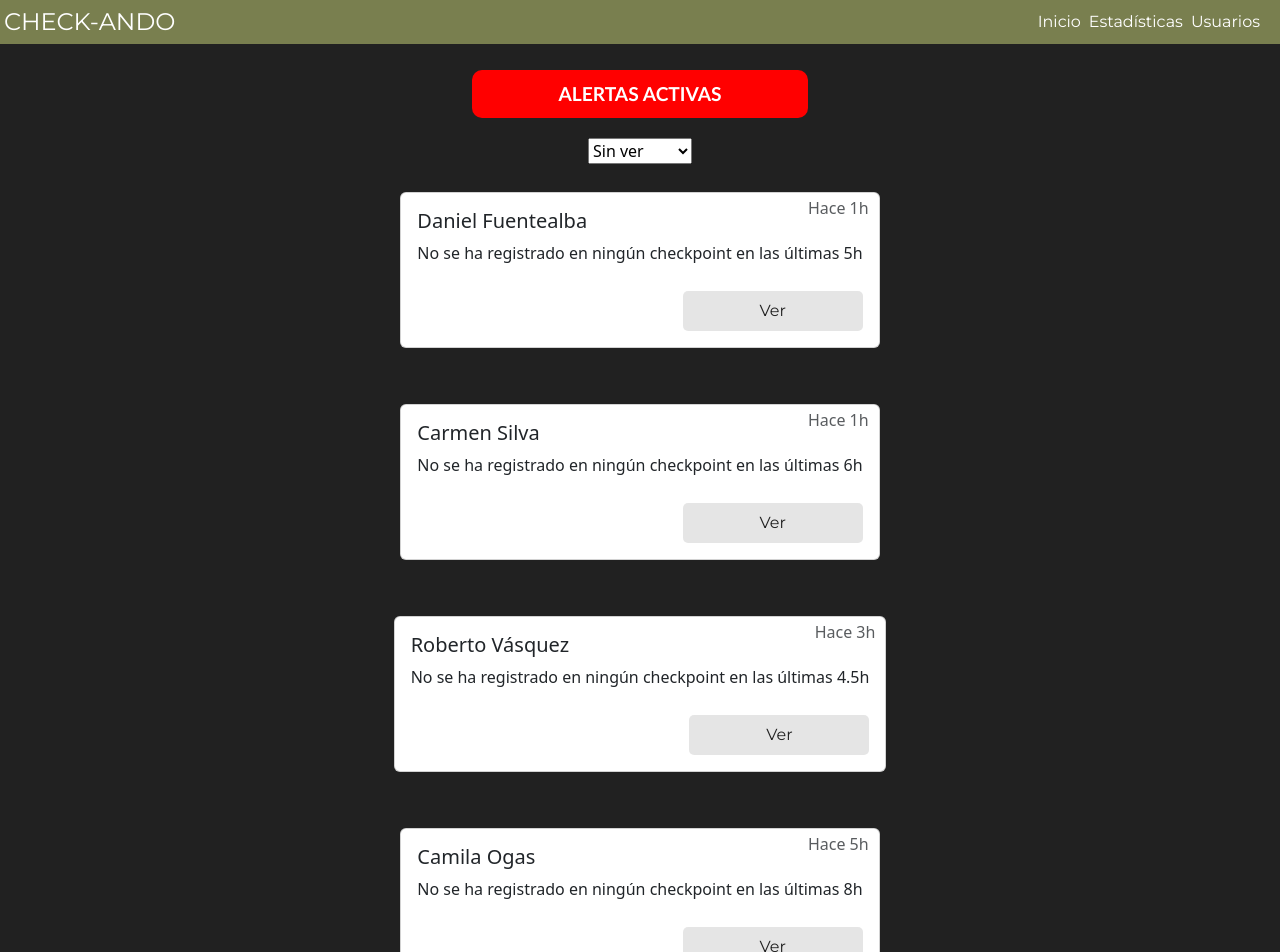
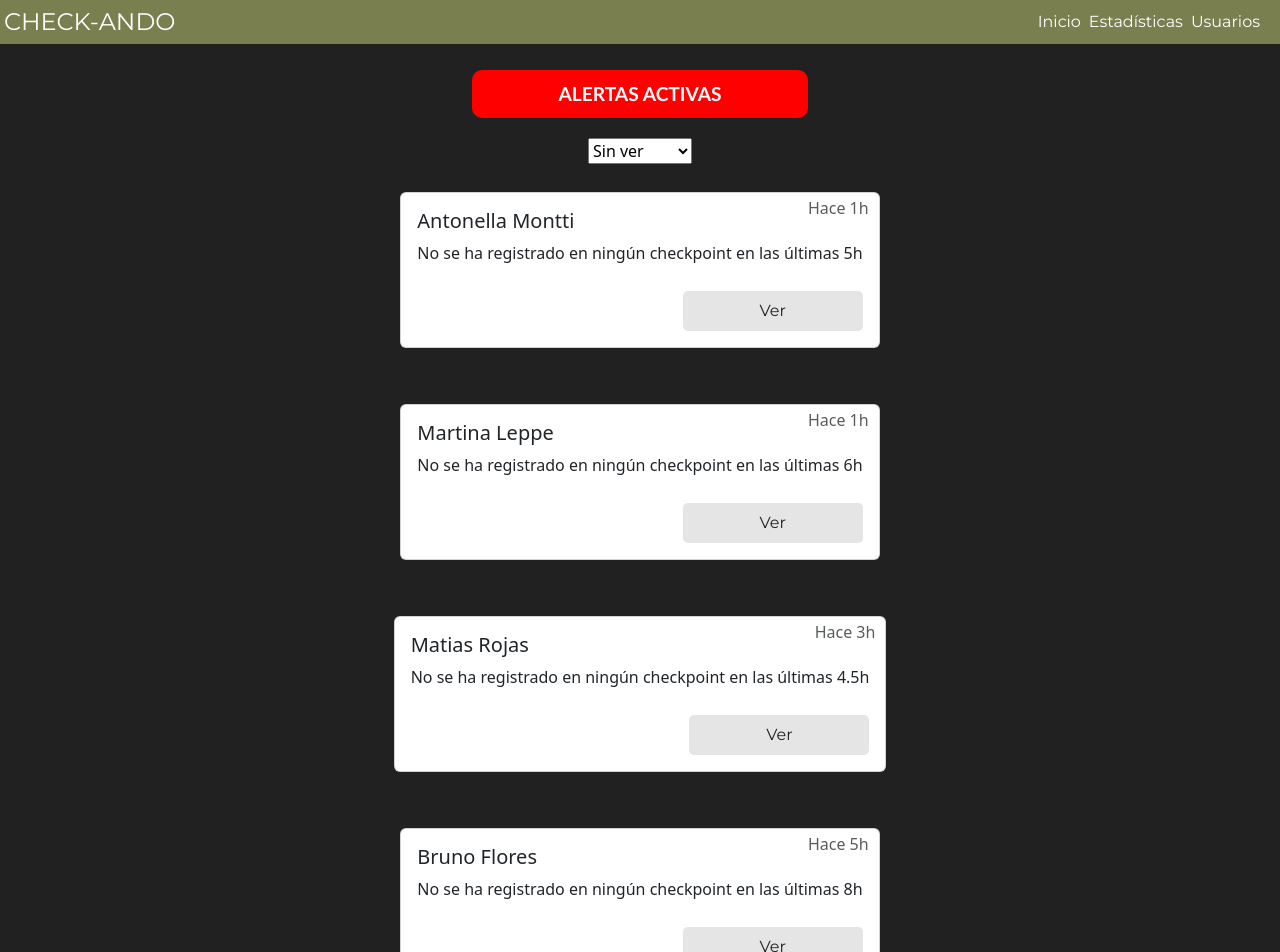
Before and after one commit to mane6867/check-ando-frontend, a React (Vite) app: page /alertas in a window 1280 px wide. Shown: the top 952 px of the page. Built offline with nearby package versions, Linux system fonts and the light colour scheme.

Commit message:
fix coordinacion datos

```diff
--- a/src/pages/Alertas/AlertasActivas/AlertasActivas.jsx
+++ b/src/pages/Alertas/AlertasActivas/AlertasActivas.jsx
@@ -6,10 +6,10 @@ import { useState } from 'react';
 export default function AlertasActivas () {
     const navigate = useNavigate();
     const alerta_total = [
-        {estado: "Sin ver" ,nombre: "Daniel Fuentealba", id: 1, tiempo: "1", alerta: "No se ha registrado en ningún checkpoint en las últimas 5h"},
-        {estado: "Sin ver" ,nombre: "Carmen Silva", id: 2, tiempo: "1", alerta: "No se ha registrado en ningún checkpoint en las últimas 6h"},
-        {estado: "Sin ver" ,nombre: "Roberto Vásquez", id: 3, tiempo: "3", alerta: "No se ha registrado en ningún checkpoint en las últimas 4.5h"},
-        {estado: "Sin ver" ,nombre: "Camila Ogas" , id: 4, tiempo: "5", alerta: "No se ha registrado en ningún checkpoint en las últimas 8h"},
+        {estado: "Sin ver" ,nombre: "Antonella Montti", id: 1, tiempo: "1", alerta: "No se ha registrado en ningún checkpoint en las últimas 5h"},
+        {estado: "Sin ver" ,nombre: "Martina Leppe", id: 2, tiempo: "1", alerta: "No se ha registrado en ningún checkpoint en las últimas 6h"},
+        {estado: "Sin ver" ,nombre: "Matias Rojas", id: 3, tiempo: "3", alerta: "No se ha registrado en ningún checkpoint en las últimas 4.5h"},
+        {estado: "Sin ver" ,nombre: "Bruno Flores" , id: 4, tiempo: "5", alerta: "No se ha registrado en ningún checkpoint en las últimas 8h"},
         {estado: "Recibidas" ,nombre: "Isabel Jofré" , id: 5, tiempo: "5", alerta: "No se ha registrado en ningún checkpoint en las últimas 9h"},
         {estado: "Recibidas" ,nombre: "Gabriela Pino" , id: 6, tiempo: "8", alerta: "No se ha registrado en ningún checkpoint en las últimas 9h"},
         {estado: "Trabajadas",nombre: "Diego Pérez" , id: 7, tiempo: "10", alerta: "No se ha registrado en ningún checkpoint en las últimas 10h"},
--- a/src/pages/Alertas/ShowAlerta/ShowAlerta.jsx
+++ b/src/pages/Alertas/ShowAlerta/ShowAlerta.jsx
@@ -9,10 +9,10 @@ export default function ShowAlerta() {
   console.log(id);
 
   const alerta_total = [
-    { check: 2,tiempo_ult_check: 5, estado: "Sin ver", nombre: "Daniel Fuentealba", id: 1, tiempo: "1", alerta: "Se ha registrado un tiempo de demora de más de 2h" },
-    { check: 6,tiempo_ult_check: 6, estado: "Sin ver", nombre: "Carmen Silva", id: 2, tiempo: "1", alerta: "Se ha registrado un tiempo de demora de más de 3h" },
-    { check: 5,tiempo_ult_check: 4.5, estado: "Sin ver", nombre: "Roberto Vásquez", id: 3, tiempo: "3", alerta: "Se ha registrado un tiempo de demora de más de 2h" },
-    { check: 7,tiempo_ult_check: 8, estado: "Sin ver", nombre: "Camila Ogas", id: 4, tiempo: "5", alerta: "Se ha registrado un tiempo de demora de más de 3h" },
+    { check: 2,tiempo_ult_check: 5, estado: "Sin ver", nombre: "Antonella Montti", id: 1, tiempo: "1", alerta: "Se ha registrado un tiempo de demora de más de 2h" },
+    { check: 6,tiempo_ult_check: 6, estado: "Sin ver", nombre: "Martina Leppe", id: 2, tiempo: "1", alerta: "Se ha registrado un tiempo de demora de más de 3h" },
+    { check: 5,tiempo_ult_check: 4.5, estado: "Sin ver", nombre: "Matias Rojas", id: 3, tiempo: "3", alerta: "Se ha registrado un tiempo de demora de más de 2h" },
+    { check: 7,tiempo_ult_check: 8, estado: "Sin ver", nombre: "Bruno Flores", id: 4, tiempo: "5", alerta: "Se ha registrado un tiempo de demora de más de 3h" },
     { check: 5,tiempo_ult_check: 9, estado: "Recibidas", nombre: "Isabel Jofré", id: 5, tiempo: "5", alerta: "Se ha registrado un tiempo de demora de más de 3h" },
     { check: 3,tiempo_ult_check: 9, estado: "Recibidas", nombre: "Gabriela Pino", id: 6, tiempo: "8", alerta: "Se ha registrado un tiempo de demora de más de 3h" },
     { check: 4,tiempo_ult_check: 10, estado: "Trabajadas", nombre: "Diego Pérez", id: 7, tiempo: "10", alerta: "Se ha registrado un tiempo de demora de más de 3.5h" },
```
